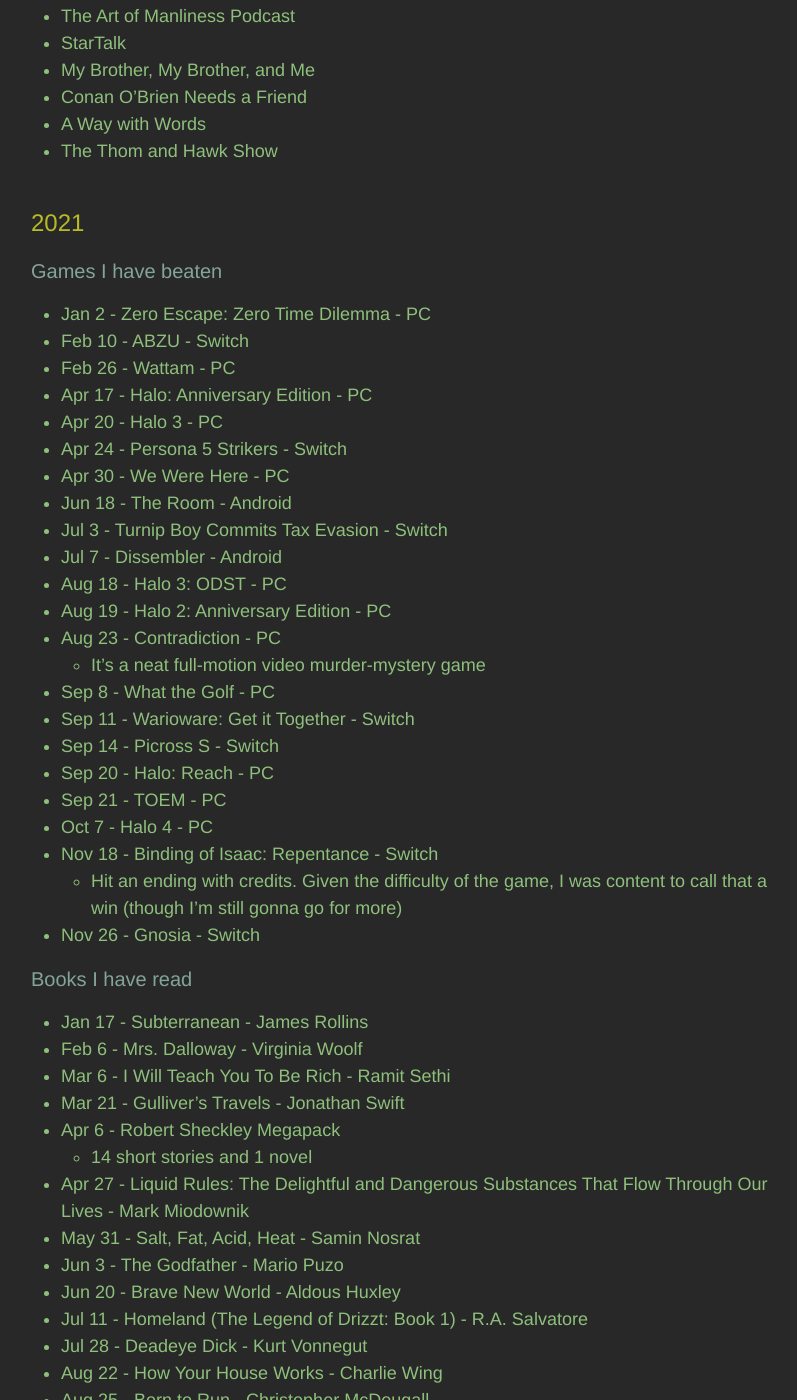
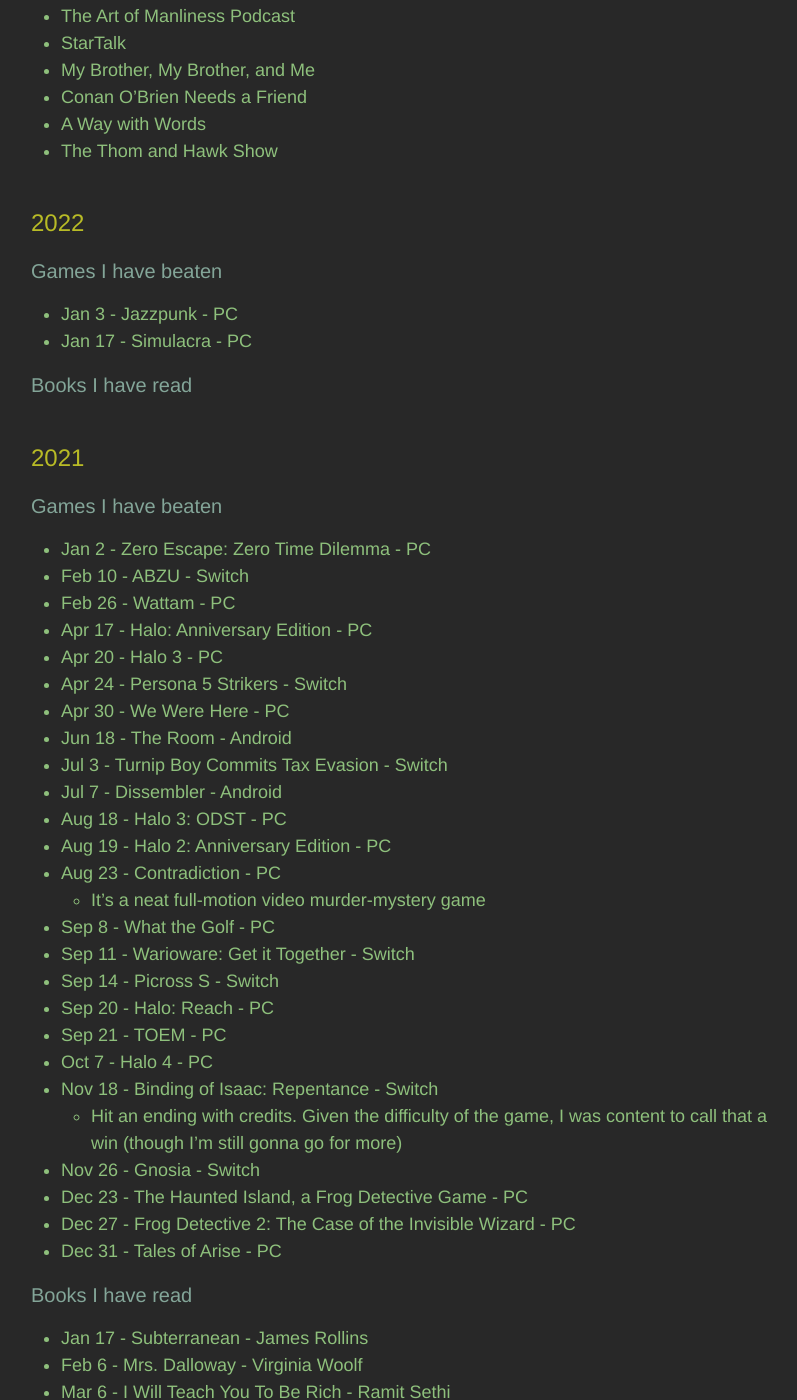
Before and after one commit to adkinsrs/sadkins_site, a Jekyll site: the page built from misc.md, in a window 1280 px wide and 1400 px high, scrolled down 393 px. Shown: the whole window, without its empty margins (239-1036 px from the left). Built offline with Jekyll 4.4.1, drawn with Linux system fonts in a browser that asks for light colours; some of the changed text lies outside the part shown.

Commit message:
beat a game

```diff
--- a/misc.md
+++ b/misc.md
@@ -18,6 +18,15 @@
 * Conan O'Brien Needs a Friend
 * A Way with Words
 * The Thom and Hawk Show
+
+## 2022
+
+### Games I have beaten
+
+* Jan 3 - Jazzpunk - PC
+* Jan 17 - Simulacra - PC
+
+### Books I have read
 
 ## 2021
 
@@ -46,6 +55,9 @@
 * Nov 18 - Binding of Isaac: Repentance - Switch
   * Hit an ending with credits.  Given the difficulty of the game, I was content to call that a win (though I'm still gonna go for more)
 * Nov 26 - Gnosia - Switch
+* Dec 23 - The Haunted Island, a Frog Detective Game - PC
+* Dec 27 - Frog Detective 2: The Case of the Invisible Wizard - PC
+* Dec 31 - Tales of Arise - PC
 
 ### Books I have read
 
@@ -66,6 +78,7 @@
 * Sep 18 - Sand - Hugh Howey
 * Oct 25 - The Address Book: What Street Addresses Reveal about Identity, Race, Wealth and Power - Deirdre Mask
 * Nov 17 - I, Robot - Isaac Asimov
+* Dec 27 - The World Atlas of Coffee - James Hoffmann
 
 ## 2020
 
```
